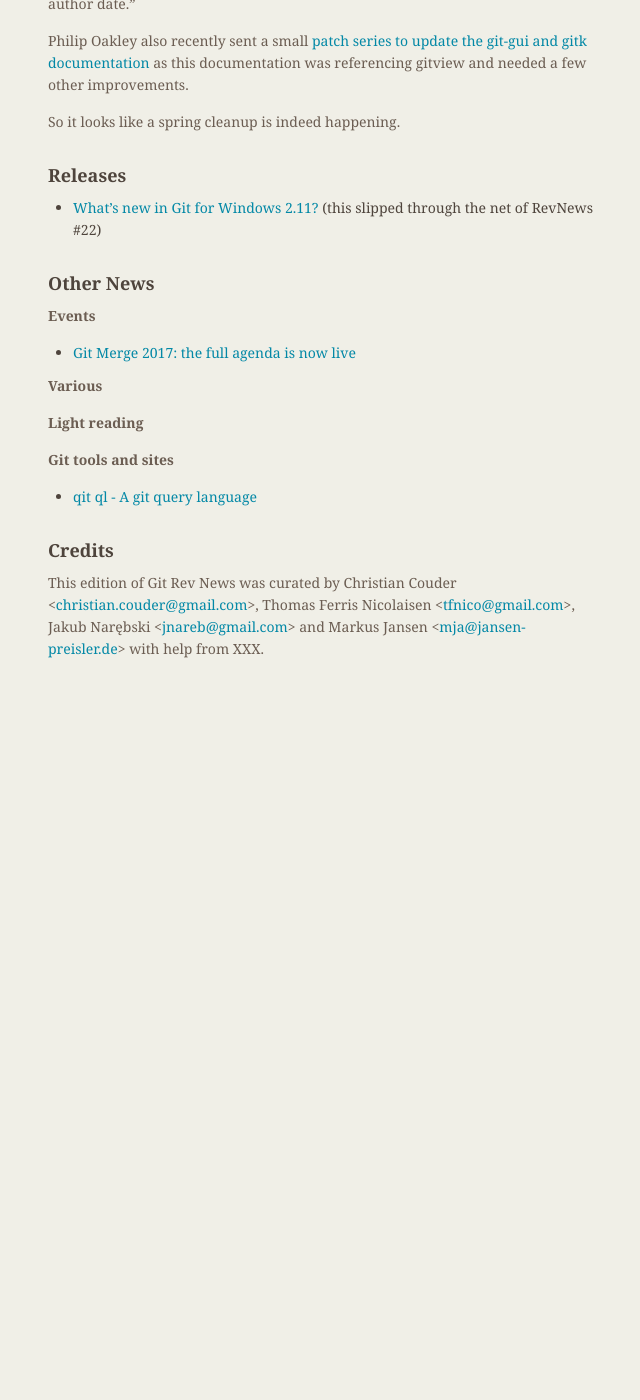
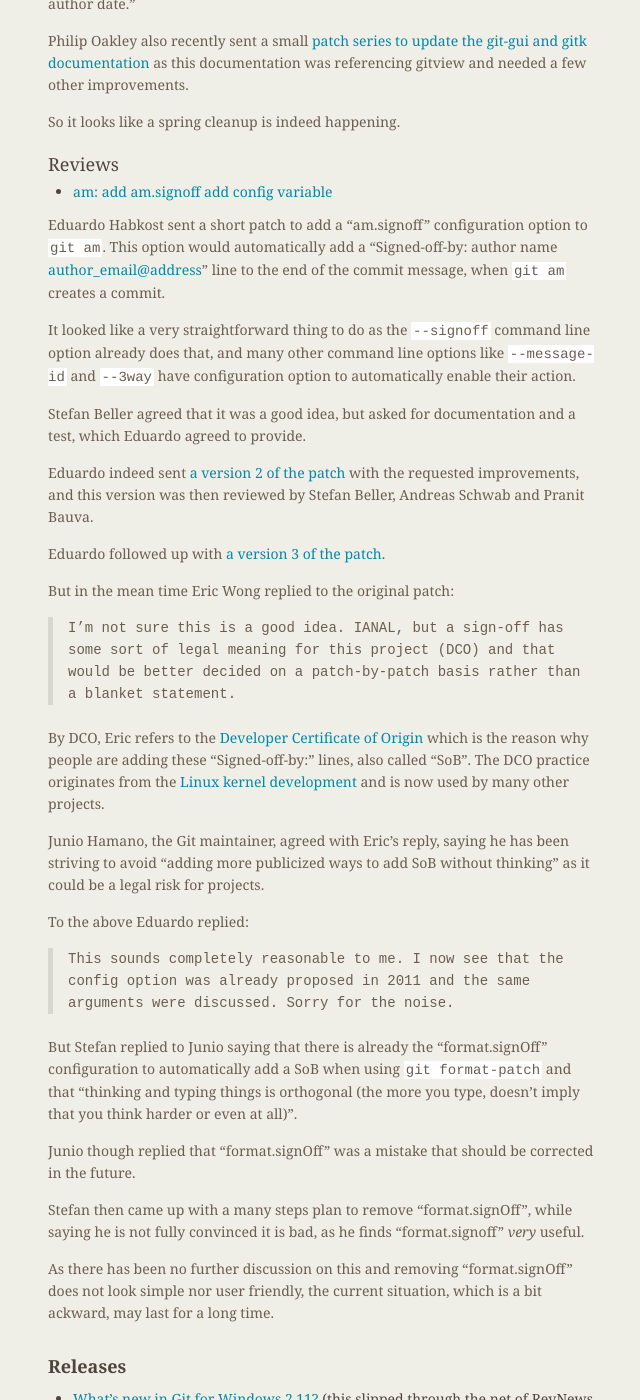
Before and after one commit to git/git.github.io, a Jekyll site: the page built from rev_news/drafts/edition-23.md, in a window 1280 px wide and 1400 px high, scrolled down 1060 px. Shown: the whole window, without its empty margins (486-1126 px from the left). Built offline with Jekyll 4.4.1, drawn with Linux system fonts in a browser that asks for light colours; before the commit the page ends 1735 px from its top, so only the background shows below that.

Commit message:
rn-23: add article about am.signoff

```diff
--- a/rev_news/drafts/edition-23.md
+++ b/rev_news/drafts/edition-23.md
@@ -65,13 +65,73 @@
 
 So it looks like a spring cleanup is indeed happening.
 
-<!---
+
 ### Reviews
--->
 
-<!---
-### Support
--->
+* [am: add am.signoff add config variable](https://public-inbox.org/git/1482946838-28779-1-git-send-email-ehabkost@redhat.com/)
+
+Eduardo Habkost sent a short patch to add a "am.signoff" configuration
+option to `git am`. This option would automatically add a
+"Signed-off-by: author name <author_email@address>" line to the end of
+the commit message, when `git am` creates a commit.
+
+It looked like a very straightforward thing to do as the `--signoff`
+command line option already does that, and many other command line
+options like `--message-id` and `--3way` have configuration option to
+automatically enable their action.
+
+Stefan Beller agreed that it was a good idea, but asked for
+documentation and a test, which Eduardo agreed to provide.
+
+Eduardo indeed sent
+[a version 2 of the patch](https://public-inbox.org/git/20161228183501.15068-1-ehabkost@redhat.com/)
+with the requested improvements, and this version was then reviewed by
+Stefan Beller, Andreas Schwab and Pranit Bauva.
+
+Eduardo followed up with
+[a version 3 of the patch](https://public-inbox.org/git/20161228225544.16388-1-ehabkost@redhat.com/).
+
+But in the mean time Eric Wong replied to the original patch:
+
+> I'm not sure this is a good idea.  IANAL, but a sign-off
+> has some sort of legal meaning for this project (DCO)
+> and that would be better decided on a patch-by-patch basis
+> rather than a blanket statement.
+
+By DCO, Eric refers to the [Developer Certificate of Origin](https://github.com/git/git/blob/master/Documentation/SubmittingPatches#L251-L301)
+which is the reason why people are adding these "Signed-off-by:"
+lines, also called "SoB". The DCO practice originates from the
+[Linux kernel development](https://tinylab.gitbooks.io/elinux/content/en/dev_portals/Legal_Issues/Developer_Certificate_Of_Origin/Developer_Certificate_Of_Origin.html)
+and is now used by many other projects.
+
+Junio Hamano, the Git maintainer, agreed with Eric's reply, saying he
+has been striving to avoid "adding more publicized ways to add SoB
+without thinking" as it could be a legal risk for projects.
+
+To the above Eduardo replied:
+
+> This sounds completely reasonable to me. I now see that the
+> config option was already proposed in 2011 and the same arguments
+> were discussed. Sorry for the noise.
+
+But Stefan replied to Junio saying that there is already the
+"format.signOff" configuration to automatically add a SoB when using
+`git format-patch` and that "thinking and typing things is orthogonal
+(the more you type, doesn't imply that you think harder or even at
+all)".
+
+Junio though replied that "format.signOff" was a mistake that should
+be corrected in the future.
+
+Stefan then came up with a many steps plan to remove "format.signOff",
+while saying he is not fully convinced it is bad, as he finds
+"format.signoff" *very* useful.
+
+As there has been no further discussion on this and removing
+"format.signOff" does not look simple nor user friendly, the current
+situation, which is a bit ackward, may last for a long time.
+
+<!--- ### Support -->
 
 ## Releases
 
```
